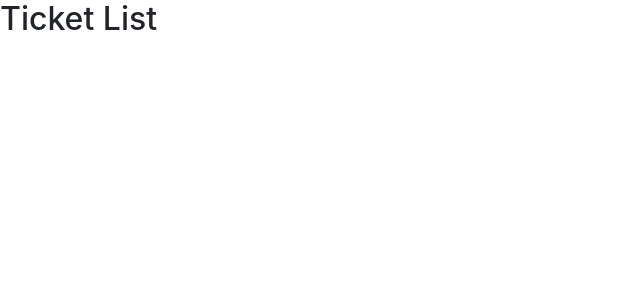
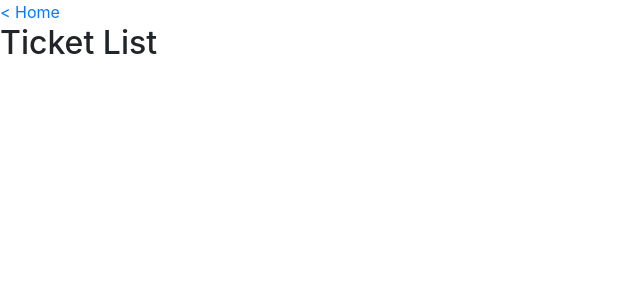
Before and after one commit to LarsErlandson5/tech-cage, a React (Create React App) app: page /Queue in a window 1280 px wide. Shown: the top 300 px of the page, without its empty margins (0-640 px from the left). Built offline with nearby package versions, Linux system fonts and the light colour scheme.

Commit message:
add links back to home

```diff
--- a/src/CreateTicketPage/index.js
+++ b/src/CreateTicketPage/index.js
@@ -1,9 +1,11 @@
 import React from 'react'
+import { Link } from 'react-router-dom'
 
 export default class CreateTicketPage extends React.Component {
   render() {
     return (
     <div>
+        <Link to="/">&lt; Home</Link>
         <h2>Create Ticket</h2>
     </div>
     )
--- a/src/HomePage/index.js
+++ b/src/HomePage/index.js
@@ -1,8 +1,6 @@
 import React from 'react'
 import { Button, Container, Row, Col } from 'react-bootstrap'
-import {
-  Link
-} from "react-router-dom";
+import { Link } from "react-router-dom";
 import './index.css'
 
 export default class HomePage extends React.Component {
--- a/src/QueuePage/index.js
+++ b/src/QueuePage/index.js
@@ -1,11 +1,13 @@
 import React from 'react'
+import { Link } from 'react-router-dom'
 
 export default class QueuePage extends React.Component {
   render() {
     return (
-    <div>
+      <div>
+        <Link to="/">&lt; Home</Link>
         <h2>Ticket List</h2>
-    </div>
+      </div>
     )
   }
 }
```
